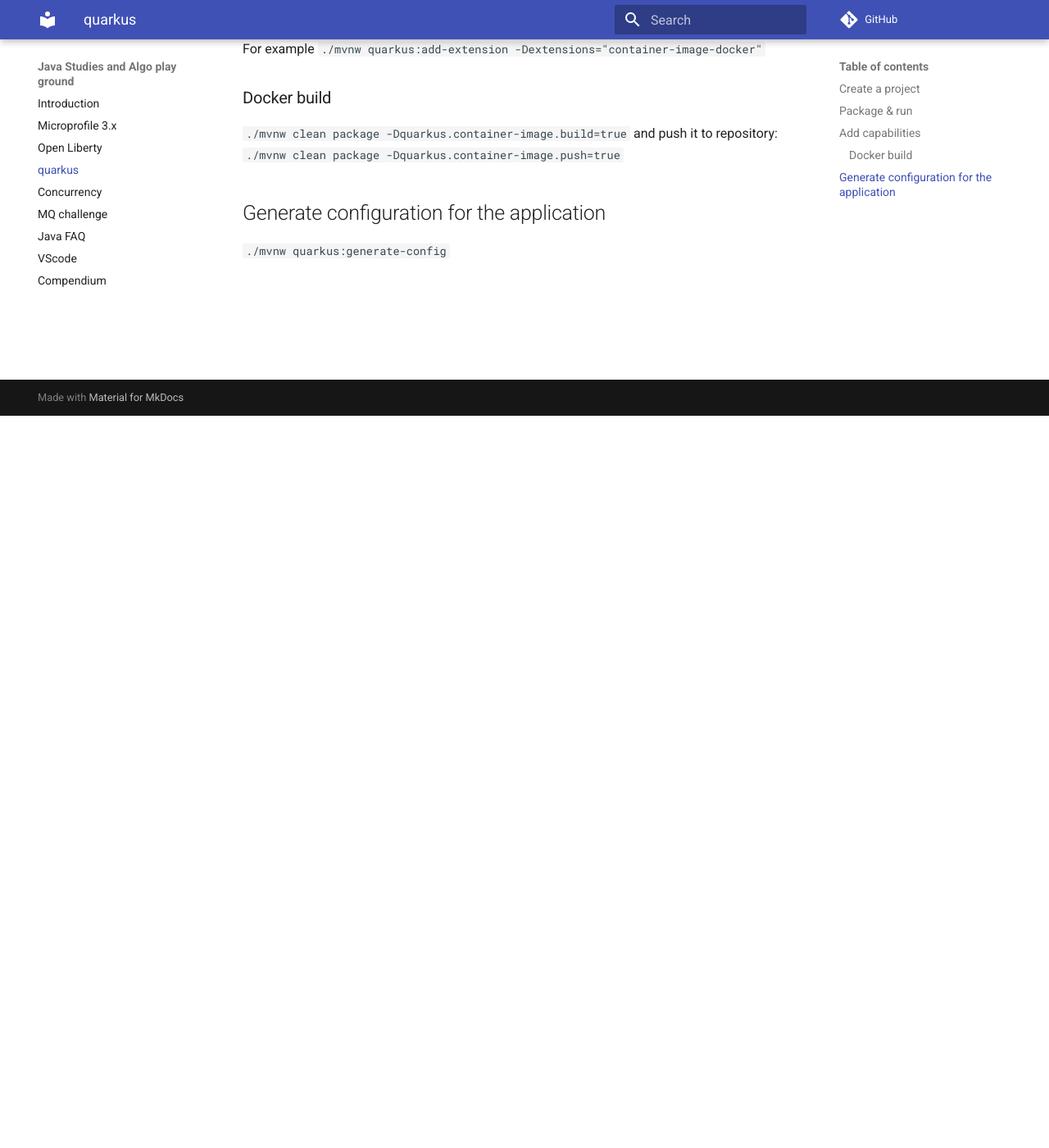
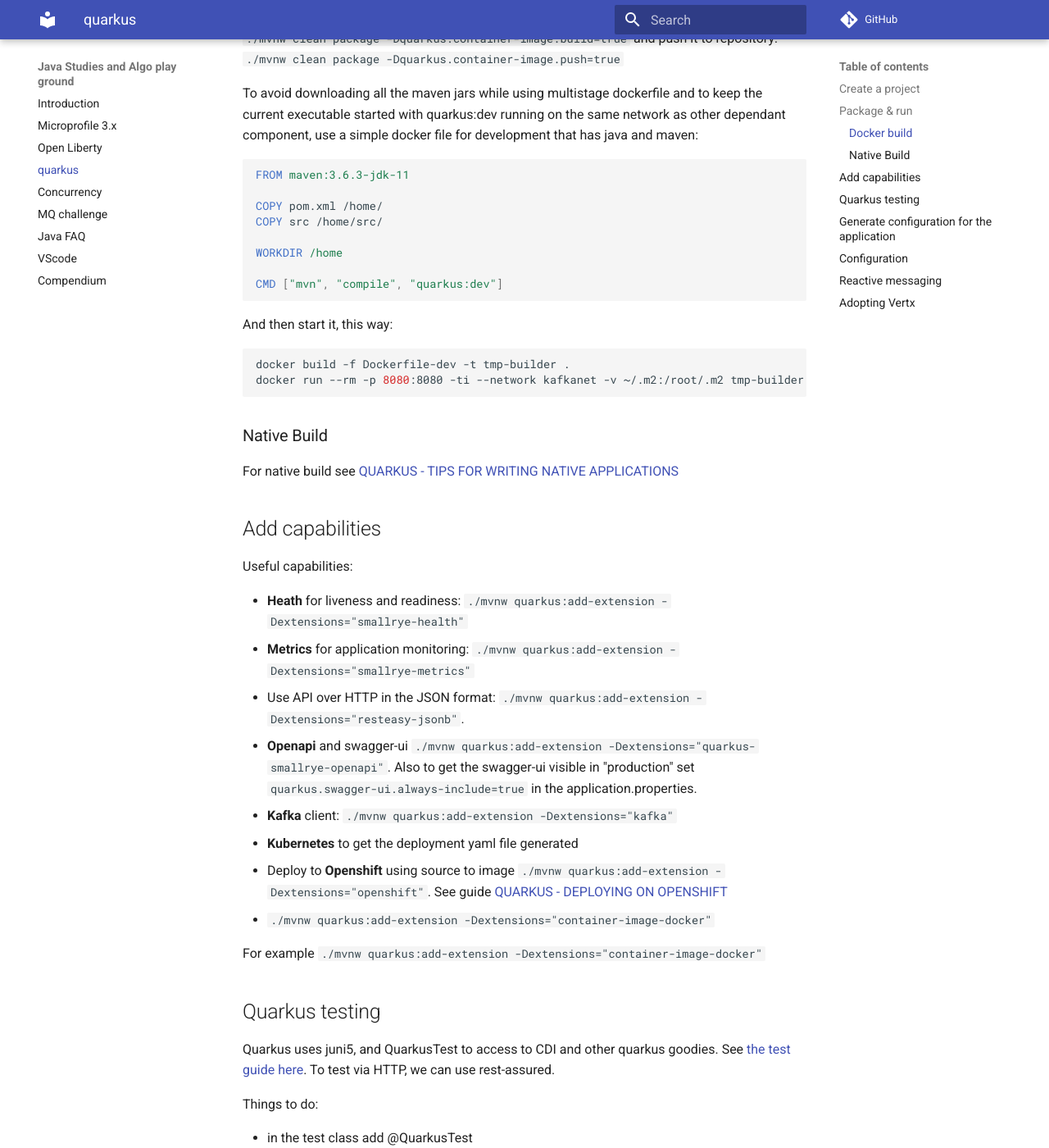
Before and after one commit to jbcodeforce/java-studies, an MkDocs documentation site: the page built from docs/quarkus.md, in a window 1280 px wide and 1400 px high, scrolled down 893 px. Shown: the whole window at 82% size. Built offline with MkDocs 1.6.1 and Material for MkDocs 9.7.7, drawn with Linux system fonts in a browser that asks for light colours; comment, search, counter and statistics services are not loaded; some of the changed text lies outside the part shown.

Commit message:
Update to quarkus

````diff
--- a/docs/quarkus.md
+++ b/docs/quarkus.md
@@ -29,14 +29,107 @@
 
 Can also use environment variables: Environment variables names are following the [conversion rules of Eclipse MicroProfile](https://github.com/eclipse/microprofile-config/blob/master/spec/src/main/asciidoc/configsources.asciidoc#default-configsources).
 
-## Add capabilities
-
-For example `./mvnw quarkus:add-extension -Dextensions="container-image-docker"`
-
 ### Docker build
 
 `./mvnw clean package -Dquarkus.container-image.build=true` and push it to repository: `./mvnw clean package -Dquarkus.container-image.push=true`
 
+To avoid downloading all the maven jars while using multistage dockerfile and to keep the current executable started with quarkus:dev running on the same network as other dependant component, use a simple docker file for development that has java and maven:
+
+```dockerfile
+FROM maven:3.6.3-jdk-11
+
+COPY pom.xml /home/
+COPY src /home/src/
+
+WORKDIR /home
+
+CMD ["mvn", "compile", "quarkus:dev"]
+```
+
+And then start it, this way:
+
+```shell
+docker build -f Dockerfile-dev -t tmp-builder .
+docker run --rm -p 8080:8080 -ti --network kafkanet -v ~/.m2:/root/.m2 tmp-builder
+```
+
+### Native Build
+
+For native build see [QUARKUS - TIPS FOR WRITING NATIVE APPLICATIONS](https://quarkus.io/guides/writing-native-applications-tips)
+
+## Add capabilities
+
+Useful capabilities:
+
+* **Heath** for liveness and readiness: `./mvnw quarkus:add-extension -Dextensions="smallrye-health"`
+* **Metrics** for application monitoring: `./mvnw quarkus:add-extension -Dextensions="smallrye-metrics"`
+* Use API over HTTP in the JSON format: `./mvnw quarkus:add-extension -Dextensions="resteasy-jsonb"`.
+* **Openapi** and swagger-ui `./mvnw quarkus:add-extension -Dextensions="quarkus-smallrye-openapi"`. Also to get the swagger-ui visible in "production" set `quarkus.swagger-ui.always-include=true` in the application.properties.
+* **Kafka** client: `./mvnw quarkus:add-extension -Dextensions="kafka"`
+* **Kubernetes** to get the deployment yaml file generated
+* Deploy to **Openshift** using source to image `./mvnw quarkus:add-extension -Dextensions="openshift"`.  See guide [QUARKUS - DEPLOYING ON OPENSHIFT](https://quarkus.io/guides/deploying-to-openshift)
+* `./mvnw quarkus:add-extension -Dextensions="container-image-docker"`
+
+For example `./mvnw quarkus:add-extension -Dextensions="container-image-docker"`
+
+## Quarkus testing
+
+Quarkus uses juni5, and QuarkusTest to access to CDI and other quarkus goodies. See [the test guide here](https://quarkus.io/guides/getting-started-testing). To test via HTTP, we can use rest-assured.
+
+Things to do:
+
+* in the test class add @QuarkusTest
+* inject the bean under test
+* be sure to use the good version of maven-surefire
+* set the java.util.logging system property to make sure tests will use the correct logmanager:
+
+```xml
+<systemPropertyVariables>
+    <java.util.logging.manager>org.jboss.logmanager.LogManager</java.util.logging.manager>
+</systemPropertyVariables>
+```
+
+* Tunning tests are on port 8081 (can be changed via `quarkus.http.test-port=8083`)
+*
+
 ## Generate configuration for the application
 
 `./mvnw quarkus:generate-config`
+
+## Configuration
+
+application.properties content is injected with code like:
+
+```java
+    @ConfigProperty(name="temperature.threshold", defaultValue="2.5")
+    public double temperatureThreshold;
+```
+
+!!! Attention the field needs to be public, and then in test you need to access via getter!!
+DefaultValue does not work neither.
+
+```java
+// does fail as it return -
+ Assertions.assertEquals(2.0, assessor.temperatureThreshold);
+// while this works!
+  Assertions.assertEquals(2.0, assessor.getTemperatureThreshold());
+```
+
+The content can be combined with environment variables See [this section in quarkus guide](https://quarkus.io/guides/config#combining-property-expressions-and-environment-variables)
+
+## Reactive messaging
+
+The tutorial is [here](https://quarkus.io/guides/kafka)
+
+Quick summary:
+
+* define an application scoped bean
+* using @Incoming and @Outcoming annotation with channel name
+* define channel properties in application properties.
+* Implement Deserializer using Jsonb. See [this section](https://quarkus.io/guides/kafka#serializing-via-json-b).
+
+TBC
+
+## Adopting Vertx
+
+Quarkus is based on Vert.x, and almost all network-related features rely on Vert.x.
````
Also changed, not shown: docs/index.md (+18 -1 lines), 1 other file.
